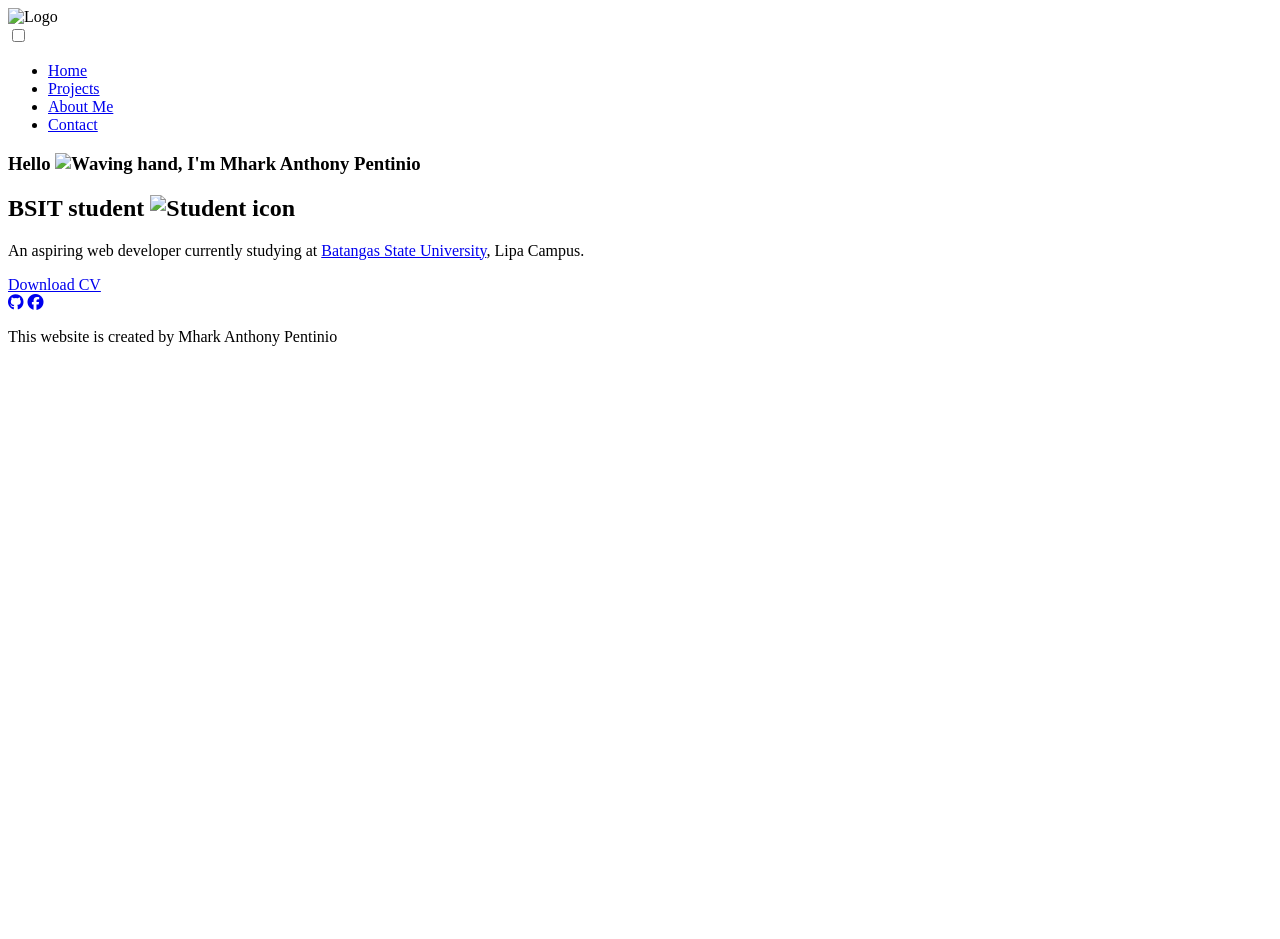
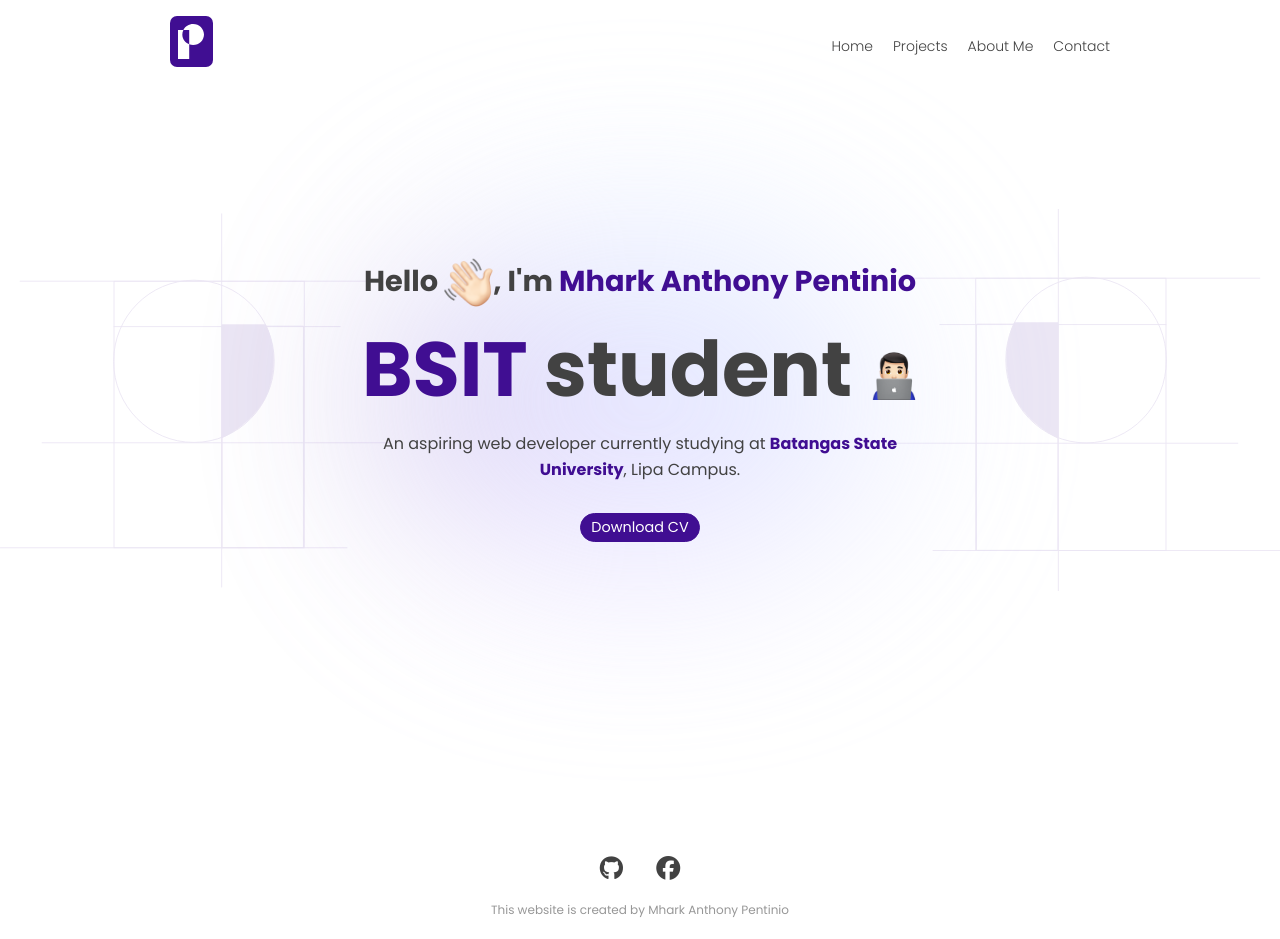
Before and after one commit to mhpen/Portfolio, a plain HTML site: page index.html in a window 1280 px wide. Before the commit the page ends 800 px from the top, so only its background shows below. Drawn offline with Linux system fonts and the light colour scheme; the site is published under a folder, as on GitHub Pages, so addresses that start at the root find nothing.

Commit message:
Update index.html

```diff
--- a/index.html
+++ b/index.html
@@ -4,14 +4,14 @@
     <meta charset="UTF-8">
     <meta name="viewport" content="width=device-width, initial-scale=1.0">
     <title>Mhark Anthony Pentinio - BSIT Student</title>
-    <link rel="stylesheet" href="/style.css">
+    <link rel="stylesheet" href="style.css">
 </head>
 <body>
     <div class="wrap">
         <header>
             <nav>
                 <div>
-                    <img src="/Images/Logo.svg" alt="Logo" class="Logo">
+                    <img src="Images/Logo.svg" alt="Logo" class="Logo">
                 </div>
                 <input type="checkbox" id="menu-toggle" class="menu-toggle">
                 <label for="menu-toggle" class="hamburger">
@@ -30,10 +30,10 @@
         <main>
             <div class="div"></div>
             <h3>
-                Hello <span><img src="/Images/hand-wave.png" alt="Waving hand" class="wave"></span>, I'm <span class="name">Mhark Anthony Pentinio</span>
+                Hello <span><img src="Images/hand-wave.png" alt="Waving hand" class="wave"></span>, I'm <span class="name">Mhark Anthony Pentinio</span>
             </h3>
             <h2>
-                BSIT <span class="course">student</span> <span><img src="/Images/man.png" alt="Student icon"></span>
+                BSIT <span class="course">student</span> <span><img src="Images/man.png" alt="Student icon"></span>
             </h2>
             <p>
                 An aspiring web developer currently studying at <a href="https://batstateu.edu.ph/" class="school">Batangas State University</a>, Lipa Campus.
```
